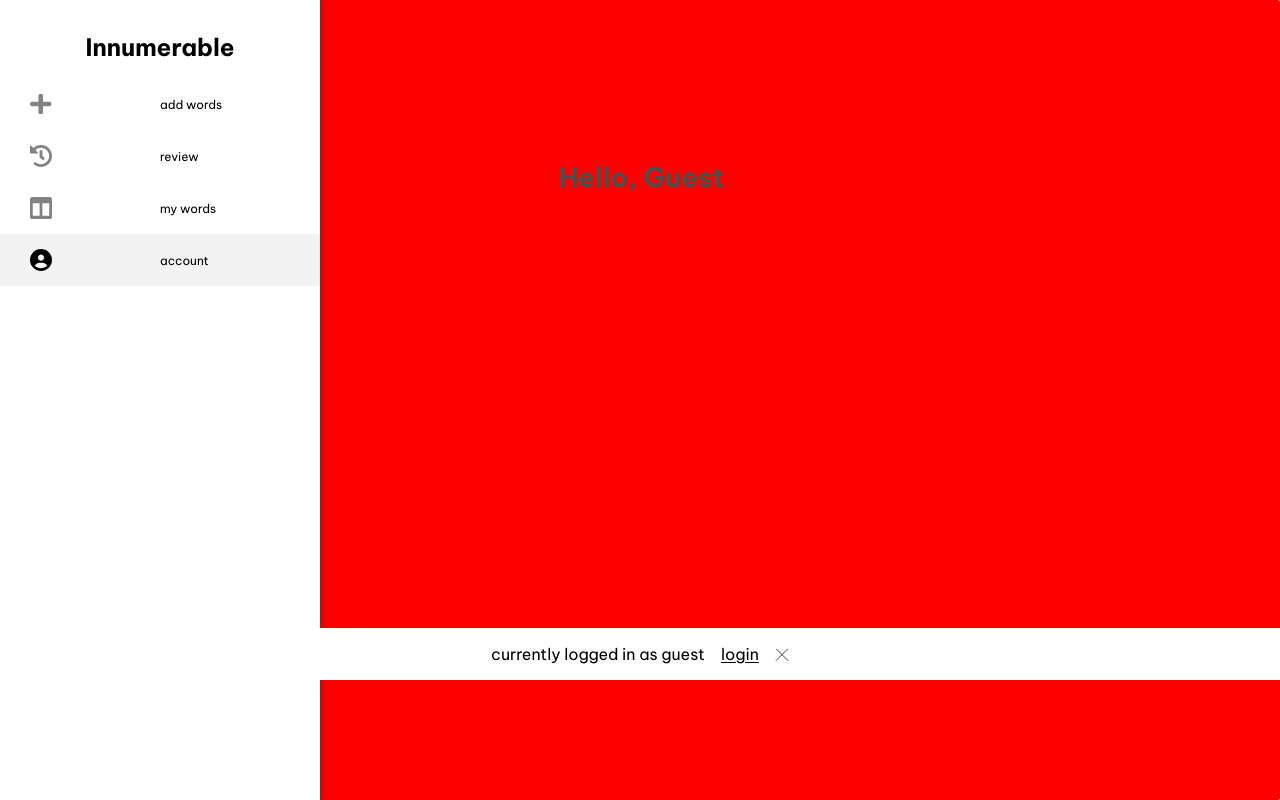
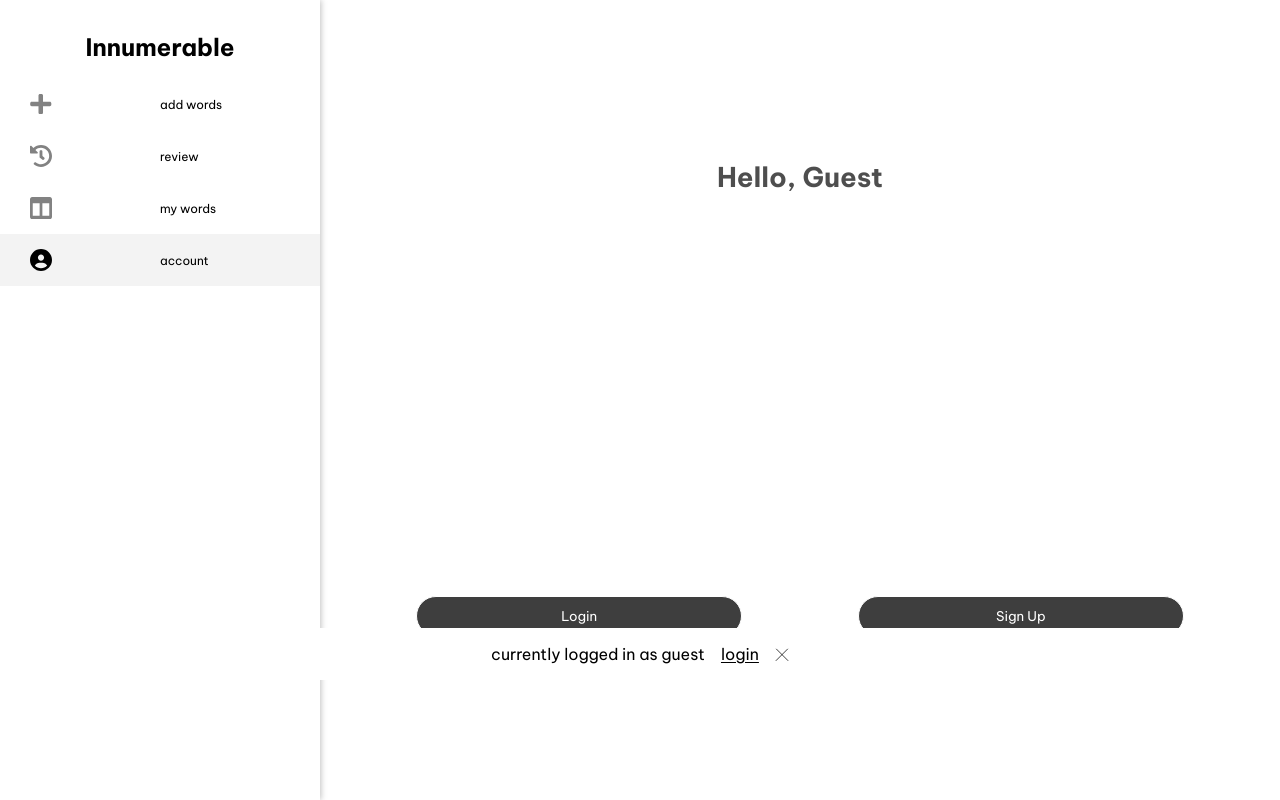
Before and after one commit to Stefan1400/ComponentsLibrary, a React (Create React App) app in the folder client/: page / in a window 1280 px wide. Both pictures are taken after a click on the item "account". Built offline with nearby package versions, Linux system fonts and the light colour scheme.

Commit message:
made account page invisible on mobile, fixed width for all pages, finished account page (for now)

```diff
--- a/client/src/App.js
+++ b/client/src/App.js
@@ -140,7 +140,6 @@ function App() {
           toggleReview={toggleReview}
           toggleMyWords={toggleMyWords}
           toggleAccountPage={toggleAccountPage}
-          // toggleLogin={toggleForm}
           addWordVisible={addWordVisible}
           reviewVisible={reviewVisible}
           myWordsVisible={myWordsVisible}
@@ -148,12 +147,15 @@ function App() {
           toggleDesktopNavbar={toggleDesktopNavbar}
         />
 
-      <MenuSlider
+      {isMobile && (
+        <MenuSlider
           goToLogin={toggleLoginPage}
           goToRegister={toggleRegisterPage}
           toggleMenuSlider={toggleMenuSlider}
           menuSliderVisible={menuSliderVisible}
-      />
+        />
+      )}
+
 
       {!isLoggedIn && guestMessageVisible && (
         <div className='guest-message-div'>
@@ -186,7 +188,7 @@ function App() {
         <MyWordsPanel />
       )}
 
-      {accountPageVisible && <AccountPage
+      {accountPageVisible && !isMobile && <AccountPage
         goToLogin={toggleLoginPage}
         goToRegister={toggleRegisterPage}
       />}
--- a/client/src/Styles/pageStyles.css
+++ b/client/src/Styles/pageStyles.css
@@ -8,6 +8,16 @@
    align-items: center;
 }
 
-button.enabled {
-   /* background-color: gray; */
+@media (min-width: 768px) {
+   .page {
+      width: 75vw;
+      height: 100vh;
+      position: fixed;
+      top: 0;
+      right: 0;
+   }
 }
+
+/* button.enabled {
+   background-color: gray;
+} */
--- a/client/src/components/MenuSlider/MenuSlider.css
+++ b/client/src/components/MenuSlider/MenuSlider.css
@@ -89,7 +89,14 @@
 .menu-nav-auth-btns button {
    border: 1px solid white;
    background-color: transparent;
+}
 
+@media (min-width: 768px) {
+   .menu-nav-auth-btns button {
+   border: 1px solid white;
+   background-color: #3E3E3E;
+
+}
 }
 
 .menu-slider-close path {
--- a/client/src/pages/AccountPage/AccountPage.css
+++ b/client/src/pages/AccountPage/AccountPage.css
@@ -1,14 +1,10 @@
 .account-page {
-   width: 100vw;
-   height: 100vh;
-   /* background-color: var(--grid-item-bg);
-   border: 1px solid var(--grid-item-border);
-   color: var(--text-color); */
-   background-color: red;
+   /* width: 100vw;
+   height: 100vh; */
+   /* background-color: red; */
    border-radius: 3px;
    position: absolute;
    z-index: 299;
-   /* padding: 3rem; */
    display: flex;
    flex-direction: column;
    align-items: center;
--- a/client/src/pages/AccountPage/AccountPage.jsx
+++ b/client/src/pages/AccountPage/AccountPage.jsx
@@ -46,16 +46,16 @@ function AccountPage({ goToLogin, goToRegister }) {
       }
 
    return (
-    <div className='account-page'>
+    <div className='account-page page'>
       <h2>{`Hello, ${isLoggedIn ? user : 'Guest'}`}</h2>
       {isLoggedIn && (
-            <div className="menu-nav-auth-btns fade">
+            <div className="menu-nav-auth-btns">
                <button onClick={handleLogout} className='logout-btn enabled'>Logout</button>
                <button onClick={showConfirmTab} className='delete-account-btn enabled'>Delete Account</button>
             </div>
          )}
          {!isLoggedIn && (
-            <div className="menu-nav-auth-btns fade">
+            <div className="menu-nav-auth-btns">
                <button onClick={goToLogin} className='login-btn enabled'>Login</button>
                <button onClick={goToRegister} className='sign-up-btn enabled'>Sign Up</button>
             </div>
```
